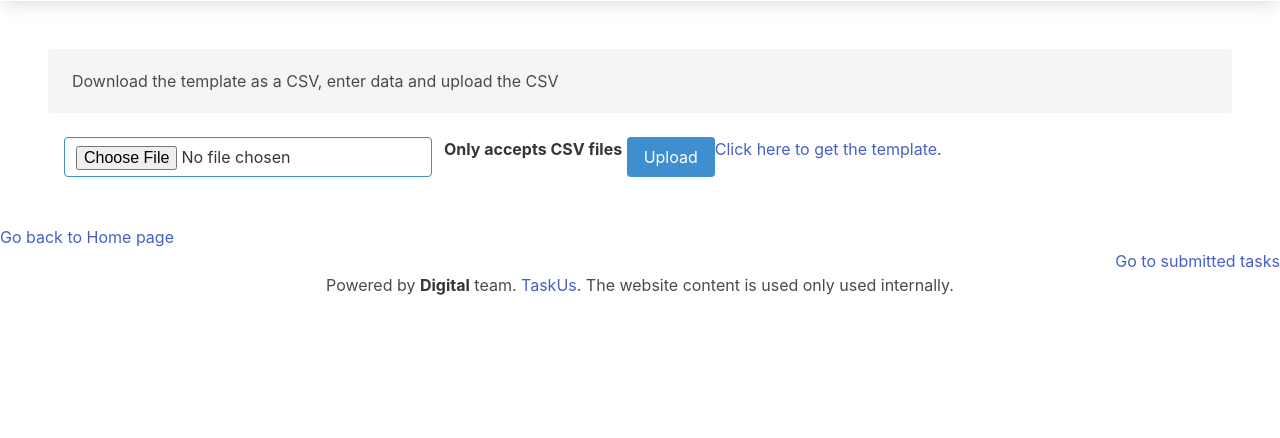
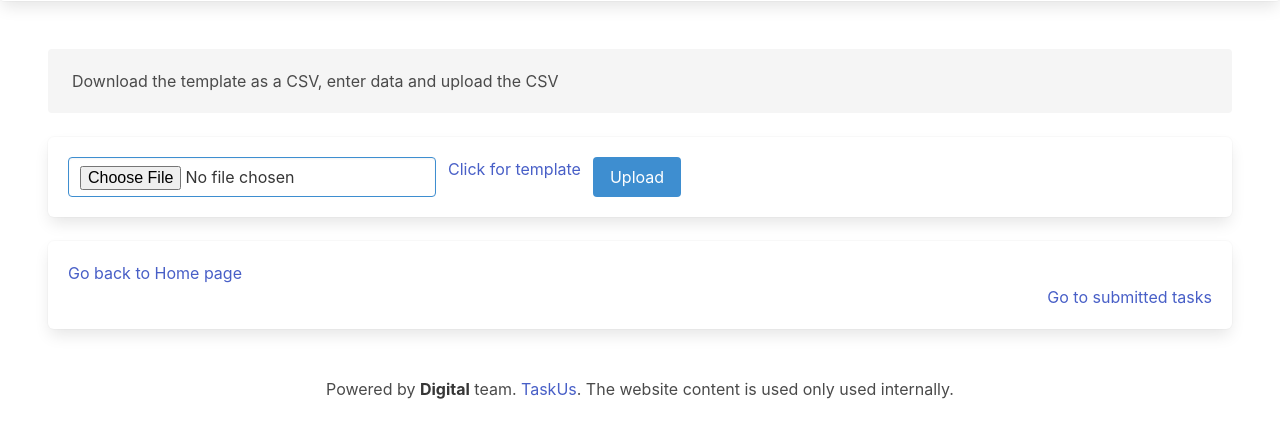
Before and after one commit to venkatgali-TU/Django_project, a Django app: page /upload-csv/ in a window 1280 px wide. Shown: the part 271-709 px from the top of the page. Run offline with Django 3.2, Linux system fonts and the light colour scheme; some libraries are stand-ins or nearby versions.

Commit message:
CSV Upload - with validations

```diff
--- a/mvp_site/mvp_app/templates/mvp/profile_upload.html
+++ b/mvp_site/mvp_app/templates/mvp/profile_upload.html
@@ -19,10 +19,14 @@
     </li>
 </ul>
 
+
+<div class="box">
+    <article class="media">
+        <div class="media-content">
+            <div class="content">
                 <div class="container">
                     <!--    <div class="notification is-primary">-->
                     <div class="field is-grouped">
-
                         <form action="" method="POST" enctype="multipart/form-data">
                             <div class="field is-grouped">
                                 <div class="control">
@@ -32,27 +36,31 @@
 
 
                                 <div class="control">
-                    <strong>Only accepts CSV files</strong>
+                                    <a
+                                            href="https://docs.google.com/spreadsheets/d/19TgZ8lofb6iWlTMiLSMJ_voWTo3eBXXHLHhhZo_zrEM/edit?usp=sharing">Click
+                                        for template</a>
+                                </div>
+
+                                <div class="control">
                                     <button class="button is-info" type="submit">Upload</button>
                                 </div>
                             </div>
 
 
                         </form>
-        <div class="content has-text-centered">
-            <p>
-                <a href="https://docs.google.com/spreadsheets/d/19TgZ8lofb6iWlTMiLSMJ_voWTo3eBXXHLHhhZo_zrEM/edit?usp=sharing">Click
-                    here to get the template</a>.
-            </p>
+                    </div>
+
                 </div>
             </div>
-
-
         </div>
-<!--    </div>-->
+    </article>
 </div>
 
 {% endif %}
+<div class="box">
+    <article class="media">
+        <div class="media-content">
+            <div class="content">
                 <nav>
                     <div class="level-left">
                         <p class="level-item"><a href="{% url 'hello_mvp'  %}">Go back to Home page</a></p>
@@ -61,6 +69,10 @@
                         <p class="level-item"><a href="{% url 'data_view'  %}">Go to submitted tasks</a></p>
                     </div>
                 </nav>
+            </div>
+        </div>
+    </article>
+</div>
 {% for post in profiles %}
 <div class="box">
     <article class="media">
--- a/mvp_site/mvp_app/views.py
+++ b/mvp_site/mvp_app/views.py
@@ -557,7 +557,7 @@ def multi_user(request, mvp_id, req):
 def profile_upload(request):
     # declaring template
     template = "mvp/profile_upload.html"
-    data = MvpUserRequest.objects.all().reverse()
+    data = MvpUserRequest.objects.all().order_by('-id')
     # prompt is a context variable that can have different values      depending on their context
     prompt = {
         'order': 'Download the template as a CSV, enter data and upload the CSV',
@@ -577,33 +577,36 @@ def profile_upload(request):
         # setup a stream which is when we loop through each line we are able to handle a data in a stream
         io_string = io.StringIO(data_set)
         next(io_string)
+        count = 0
         for column in csv.reader(io_string, delimiter=',', quotechar="|"):
+            count = count + 1
             req_id = MvpUserRequest.objects.latest('id').id
-            print(column)
-            tmp_column = check(column)
-            print(tmp_column)
-            if "Invalid" not in tmp_column:
-                if column[6] != '':
-                    request_ID_str = "WFM-IRA-MTEL-" + str(req_id)
+            # print(column)
+            if count != 1:
+                tmp_column = check(column)
+                # print(count)
+                if "Invalid" not in tmp_column:
+                    if column[6] == '':
+                        request_ID_str = "WFM-IRA-MTEL-" + str(req_id)
+                    else:
+                        request_ID_str = "WFM-IRA-MOT-" + str(req_id)
+
+                    _, created = MvpUserRequest.objects.update_or_create(
+                        user_ID=column[0],
+                        Name=request_ID_str,
+                        Start_Date=column[1],
+                        End_Date=column[2],
+                        Start_Time=column[3],
+                        End_Time=column[4],
+                        Activity=column[5],
+                        Mul_Over=column[6],
+                        Timezone='',
+                        BreakTime=tmp_column,
+                        Status=''
+                    )
                 else:
-                    request_ID_str = "WFM-IRA-MOT-" + str(req_id)
-
-                _, created = MvpUserRequest.objects.update_or_create(
-                    user_ID=column[0],
-                    Name=request_ID_str,
-                    Start_Date=column[1],
-                    End_Date=column[2],
-                    Start_Time=column[3],
-                    End_Time=column[4],
-                    Activity=column[5],
-                    Mul_Over=column[6],
-                    Timezone='',
-                    BreakTime=tmp_column,
-                    Status=''
-                )
-            else:
-                prompt['order'] = tmp_column
-                return render(request, template, prompt)
+                    prompt['order'] = tmp_column
+                    return render(request, template, prompt)
 
         prompt['order'] = "Success! Please check your status in submitted tasks list"
         return render(request, template, prompt)
@@ -634,7 +637,8 @@ def check(column):
             return "Invalid user ID"
         else:
             if str_date < past or end_date < past:
-                return "Invalid Dates"
+                pass
+                # return "Invalid Dates"
             else:
                 if str_date > end_date:
                     return "Invalid dates"
```
Lines whose indentation alone changed are shown as unchanged.
